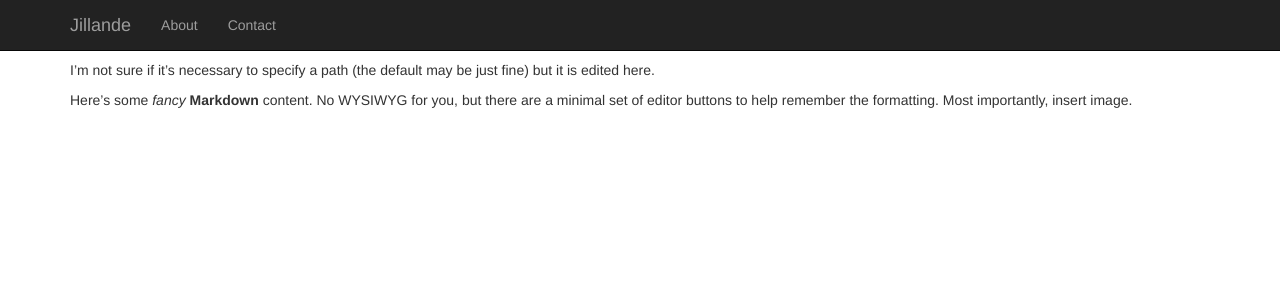
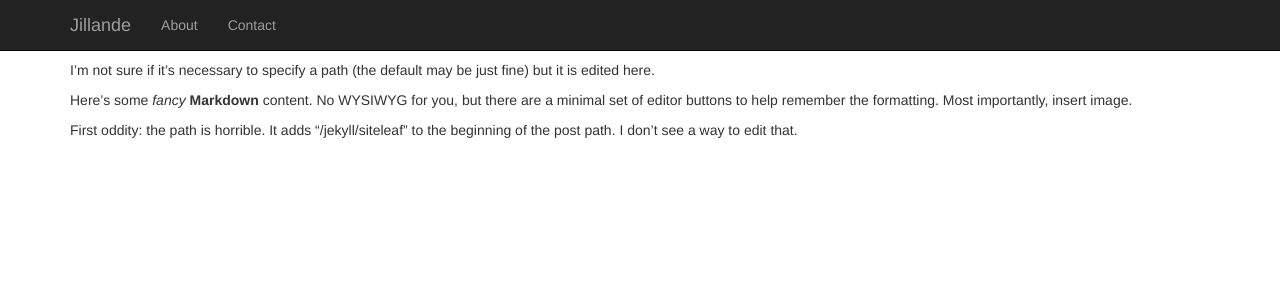
Before and after one commit to jillande/jillande.github.io, a Jekyll site: the page built from _posts/2018-10-25-new-post-with-siteleaf.markdown, in a window 1280 px wide. Shown: the top 300 px of the page. Built offline with Jekyll 4.4.1, drawn with Linux system fonts in a browser that asks for light colours; nearby versions of some CDN libraries; our own code applies the rules of GitHub Pages for plain Markdown files.

Commit message:
Updated New Post With Siteleaf

```diff
--- a/_posts/2018-10-25-new-post-with-siteleaf.markdown
+++ b/_posts/2018-10-25-new-post-with-siteleaf.markdown
@@ -11,3 +11,6 @@ tags:
 I'm not sure if it's necessary to specify a path (the default may be just fine) but it is edited here.
 
 Here's some *fancy* **Markdown** content. No WYSIWYG for you, but there are a minimal set of editor buttons to help remember the formatting. Most importantly, insert image.
+
+
+First oddity: the path is horrible. It adds "/jekyll/siteleaf" to the beginning of the post path. I don't see a way to edit that.
```
